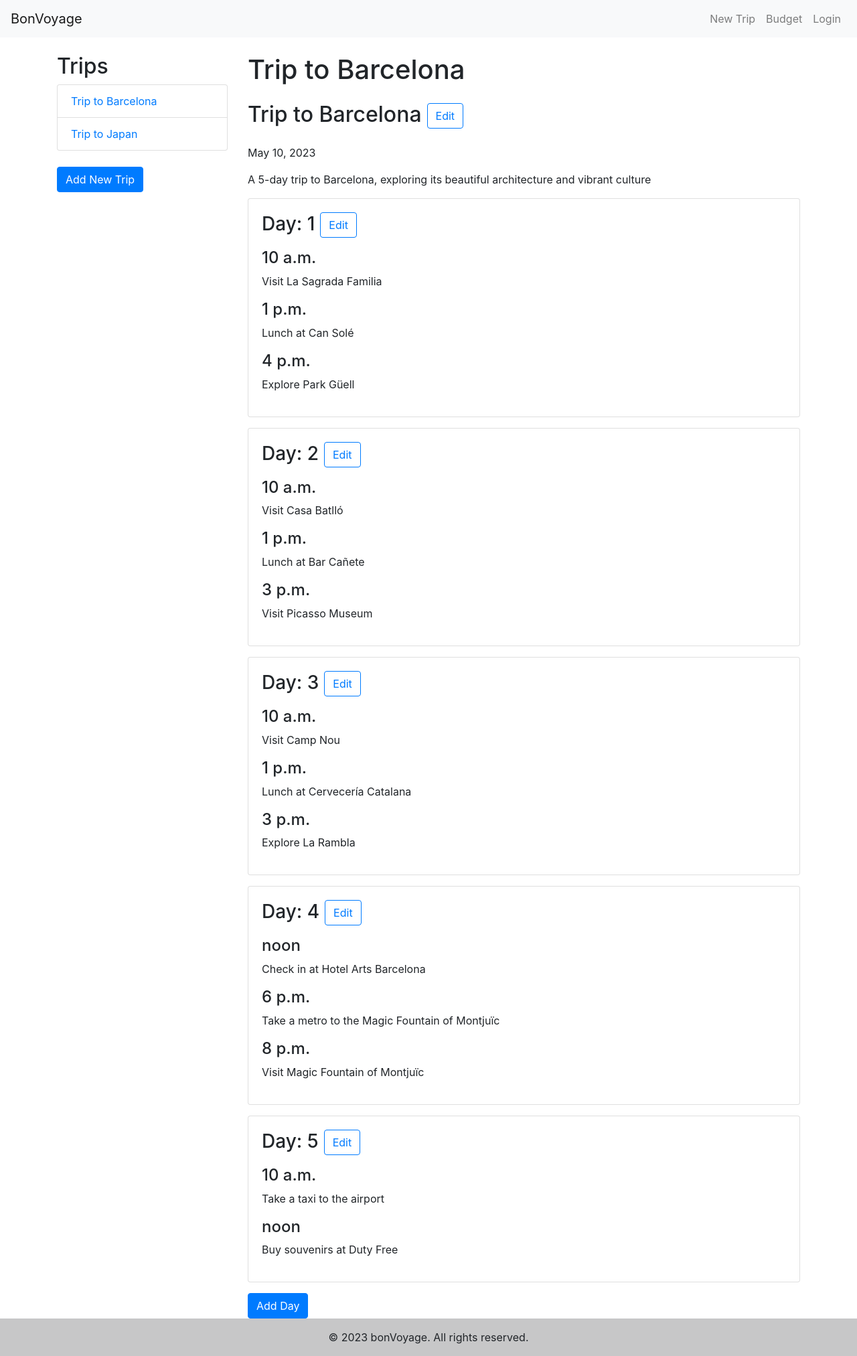
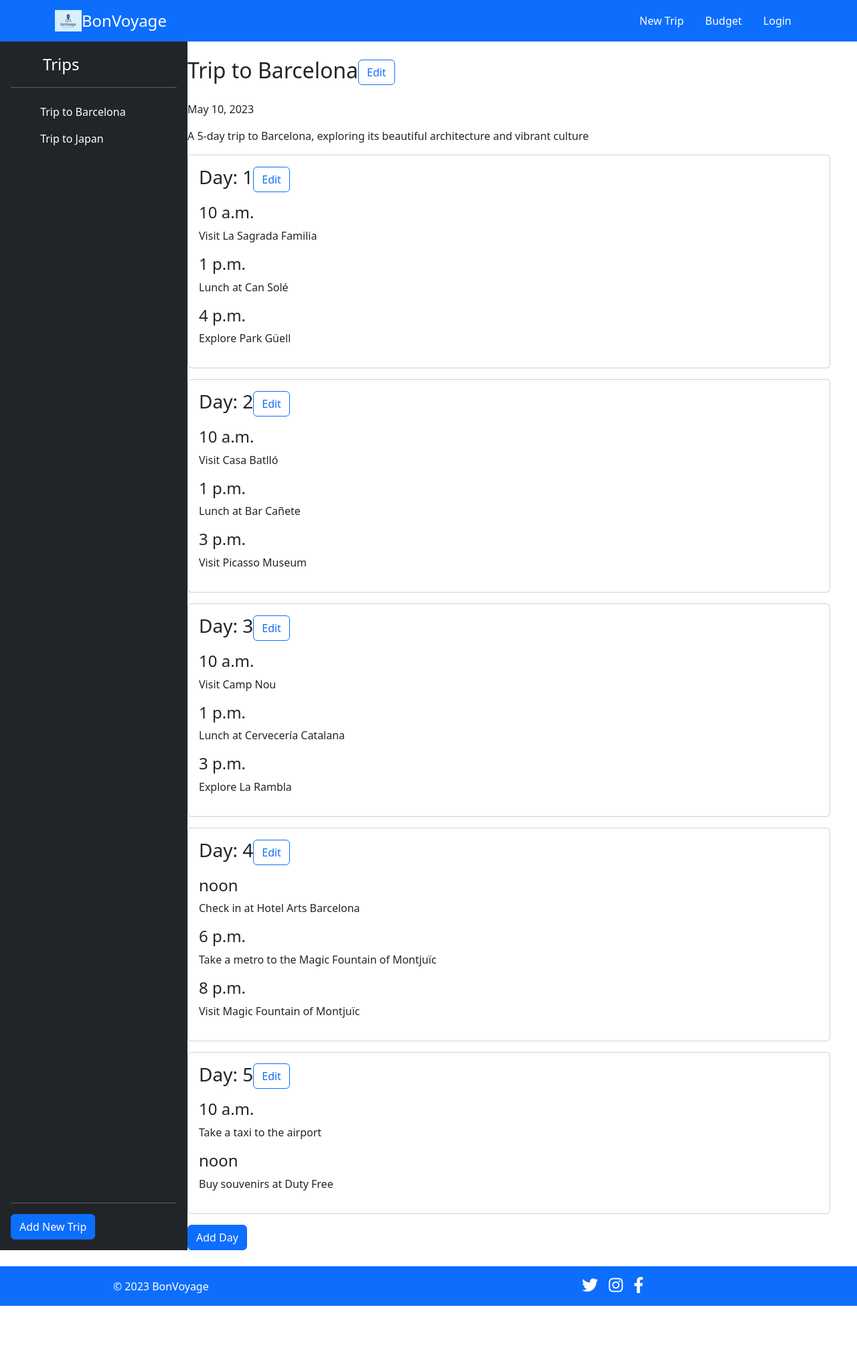
Before and after one commit to Karoboro/TravelPlanner, a Django app: page /view/trip/1 in a window 1280 px wide. Shown: the whole page at 67% size. After the commit the page ends 1950 px from the top, so only its background shows below. Run offline with Django 4.2, Linux system fonts and the light colour scheme; data comes from the database, SQL or seed files in the repository; some libraries are stand-ins or nearby versions.

Commit message:
testing out bootstrap view for trips.html

```diff
--- a/main/templates/base.html
+++ b/main/templates/base.html
@@ -1,39 +1,77 @@
+{% load static %}
+
 <!DOCTYPE html>
 <html lang="en">
+
 <head>
   <meta charset="UTF-8">
   <meta name="viewport" content="width=device-width, initial-scale=1.0">
   <title>{% block title %}Travel Planner{% endblock %}</title>
-  <link href="https://stackpath.bootstrapcdn.com/bootstrap/4.5.2/css/bootstrap.min.css" rel="stylesheet">
+  <link href="https://cdn.jsdelivr.net/npm/bootstrap@5.3.0-alpha3/dist/css/bootstrap.min.css" rel="stylesheet"
+    integrity="sha384-KK94CHFLLe+nY2dmCWGMq91rCGa5gtU4mk92HdvYe+M/SXH301p5ILy+dN9+nJOZ" crossorigin="anonymous">
+    <link rel="stylesheet" href="https://cdnjs.cloudflare.com/ajax/libs/font-awesome/5.15.4/css/all.min.css">
 </head>
 
-<body>
-    <nav class="navbar navbar-expand-lg navbar-light bg-light">
-      <a class="navbar-brand" href="{% url 'index' %}">BonVoyage</a>
-      <div class="collapse navbar-collapse" id="navbarSupportedContent">
-        <ul class="navbar-nav ml-auto">
+<header>
+  <nav class="navbar navbar-expand-lg navbar-dark bg-primary">
+    <div class="container">
+      <a class="navbar-brand d-flex align-items-center mb-3 mb-md-0 me-md-auto text-decoration-none"
+        href="{% url 'index' %}">
+        <img src="{% static 'images/bonvoyage.png' %}" alt="BonVoyage logo" width="40" height="32" class="logo">
+        <span class="fs-4">BonVoyage</span>
+      </a>
+
+      <div class="collapse navbar-collapse justify-content-end" id="navbarSupportedContent">
+        <ul class="nav nav-pills">
           <li class="nav-item">
-            <a class="nav-link" href="{% url 'create_trip' %}">New Trip</a>
+            <a class="nav-link text-white" href="{% url 'create_trip' %}">New Trip</a>
           </li>
           <li class="nav-item">
-            <a class="nav-link" href="{% url 'view_budget_page' %}">Budget</a>
+            <a class="nav-link text-white" href="{% url 'view_budget_page' %}">Budget</a>
           </li>
           <li class="nav-item">
-            <a class="nav-link" href="#">Login</a>
+            <a class="nav-link text-white" href="#">Login</a>
           </li>
         </ul>
       </div>
-    </nav>
+    </div>
+  </nav>
+</header>
 
-    {% block content %}{% endblock %}
 
-    <footer class="bg-light text-center text-lg-start">
-      <div class="text-center p-3" style="background-color: rgba(0, 0, 0, 0.2);">
-        &copy; 2023 bonVoyage. All rights reserved.
+
+<body>
+
+
+
+  {% block content %}{% endblock %}
+
+  {% load static %}
+
+  {% load static %}
+
+  <footer class="d-flex flex-wrap justify-content-between align-items-center py-3 my-4 bg-primary text-white">
+      <div class="col-md-4 d-flex align-items-center justify-content-md-center">
+        <a href="/" class="mb-3 me-2 mb-md-0 text-decoration-none lh-1 text-white">
+          <svg class="bi" width="30" height="24"><use xlink:href="#bootstrap"></use></svg>
+        </a>
+        <span class="mb-3 mb-md-0 ms-md-3">© 2023 BonVoyage</span>
       </div>
-    </footer>
 
-    <script src="https://code.jquery.com/jquery-3.5.1.slim.min.js"></script>
-    <script src="https://stackpath.bootstrapcdn.com/bootstrap/4.5.2/js/bootstrap.min.js"></script>
+      <ul class="nav col-md-4 justify-content-middle list-unstyled d-flex">
+        <li class="ms-3"><a class="text-white" href="#"><i class="fab fa-twitter" style="font-size: 24px;"></i></a></li>
+        <li class="ms-3"><a class="text-white" href="#"><i class="fab fa-instagram" style="font-size: 24px;"></i></a></li>
+        <li class="ms-3"><a class="text-white" href="#"><i class="fab fa-facebook-f" style="font-size: 24px;"></i></a></li>
+      </ul>
+  </footer>
+
+
+  <script src="https://cdn.jsdelivr.net/npm/@popperjs/core@2.11.7/dist/umd/popper.min.js"
+    integrity="sha384-zYPOMqeu1DAVkHiLqWBUTcbYfZ8osu1Nd6Z89ify25QV9guujx43ITvfi12/QExE"
+    crossorigin="anonymous"></script>
+  <script src="https://cdn.jsdelivr.net/npm/bootstrap@5.3.0-alpha3/dist/js/bootstrap.min.js"
+    integrity="sha384-Y4oOpwW3duJdCWv5ly8SCFYWqFDsfob/3GkgExXKV4idmbt98QcxXYs9UoXAB7BZ"
+    crossorigin="anonymous"></script>
 </body>
+
 </html>
--- a/main/templates/main/trips.html
+++ b/main/templates/main/trips.html
@@ -1,22 +1,31 @@
 {% extends 'base.html' %}
 
 {% block content %}
-<div class="container mt-4">
-  <div class="row">
-    <div class="col-md-3">
-      <h2>Trips</h2>
-      <ul class="list-group mb-4">
-        {% for trip_item in trips %}
-        <li class="list-group-item">
-          <a href="{% url 'view_trip' trip_item.id %}">{{ trip_item.name }}</a>
-        </li>
-        {% endfor %}
-      </ul>
+<div class="d-flex">
+  <div class="d-flex flex-column flex-shrink-0 p-3 text-white bg-dark" style="width: 280px;">
+    <a href="/" class="d-flex align-items-center mb-3 mb-md-0 me-md-auto text-white text-decoration-none">
+      <svg class="bi me-2" width="40" height="32"><use xlink:href="#bootstrap"></use></svg>
+      <span class="fs-4">Trips</span>
+    </a>
+    <hr>
+    <ul class="nav nav-pills flex-column mb-auto">
+      {% for trip_item in trips %}
+      <li class="nav-item">
+        <a href="{% url 'view_trip' trip_item.id %}" class="nav-link text-white">
+          <svg class="bi me-2" width="16" height="16"><use xlink:href="#home"></use></svg>
+          {{ trip_item.name }}
+        </a>
+      </li>
+      {% endfor %}
+    </ul>
+    <hr>
+    <div class="d-flex align-items-center">
       <a href="{% url 'create_trip' %}" class="btn btn-primary">Add New Trip</a>
     </div>
+  </div>
+
     <div class="col-md-9">
       {% if trip.pk %}
-        <h1>{{ trip }}</h1>
         <h2 class="my-4">{{ trip.name }}<a href="{% url 'edit_trip' trip.pk %}"><button class="btn btn-outline-primary ml-2">Edit</button></a></h2>
         <p>{{ trip.start_date }}</p>
         <p>{{ trip.description }}</p>
```
